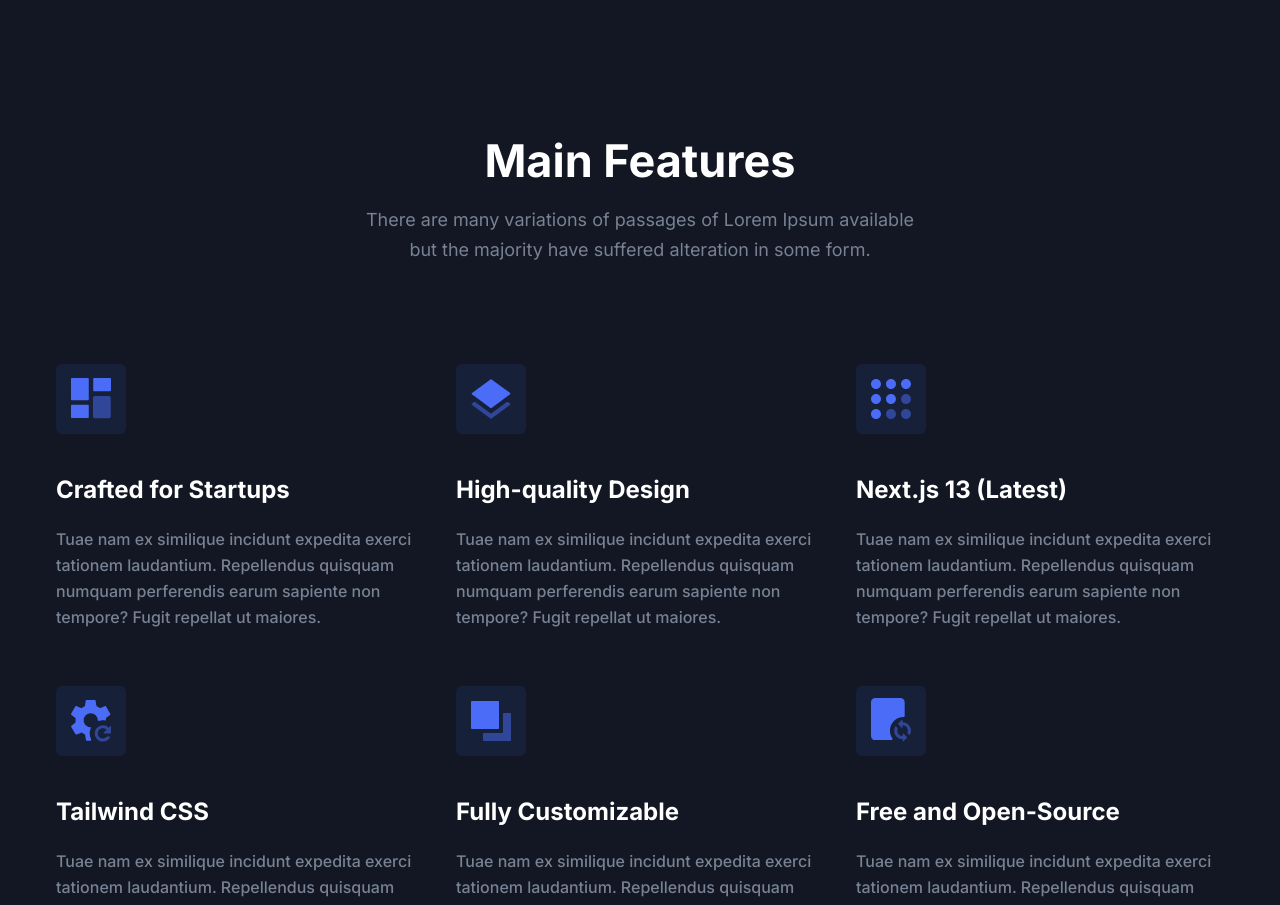
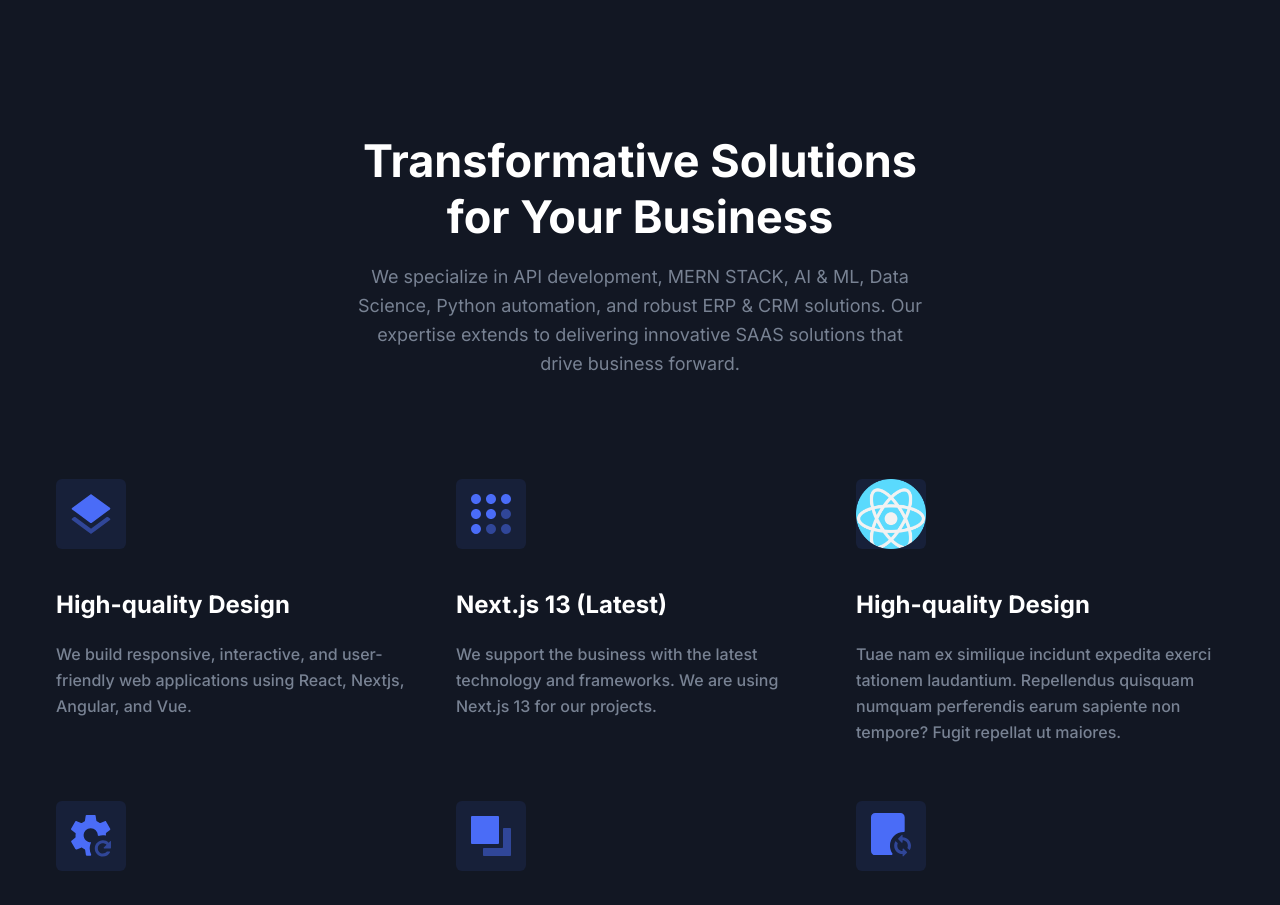
Before and after one commit to sddoc-in/sddoc.in, a Next.js app: page / in a window 1280 px wide. Shown: the part 740-1645 px from the top of the page. Built offline with nearby package versions, Linux system fonts and the light colour scheme.

Commit message:
added feature section data

```diff
--- a/components/Features/featuresData.tsx
+++ b/components/Features/featuresData.tsx
@@ -1,21 +1,6 @@
 import { Feature } from "@/types/feature";
-
+import Image from "next/image";
 const featuresData: Feature[] = [
-  {
-    id: 1,
-    icon: (
-      <svg width="40" height="41" viewBox="0 0 40 41" className="fill-current">
-        <path
-          opacity="0.5"
-          d="M37.7778 40.2223H24C22.8954 40.2223 22 39.3268 22 38.2223V20.0001C22 18.8955 22.8954 18.0001 24 18.0001H37.7778C38.8823 18.0001 39.7778 18.8955 39.7778 20.0001V38.2223C39.7778 39.3268 38.8823 40.2223 37.7778 40.2223Z"
-        />
-        <path d="M23.2222 0C22.6699 0 22.2222 0.447715 22.2222 1V12.3333C22.2222 12.8856 22.6699 13.3333 23.2222 13.3333H39C39.5523 13.3333 40 12.8856 40 12.3333V0.999999C40 0.447714 39.5523 0 39 0H23.2222ZM0 39C0 39.5523 0.447715 40 1 40H16.7778C17.3301 40 17.7778 39.5523 17.7778 39V27.6667C17.7778 27.1144 17.3301 26.6667 16.7778 26.6667H1C0.447716 26.6667 0 27.1144 0 27.6667V39ZM0 21.2222C0 21.7745 0.447715 22.2222 1 22.2222H16.7778C17.3301 22.2222 17.7778 21.7745 17.7778 21.2222V0.999999C17.7778 0.447714 17.3301 0 16.7778 0H1C0.447716 0 0 0.447715 0 1V21.2222Z" />
-      </svg>
-    ),
-    title: "Crafted for Startups",
-    paragraph:
-      "Tuae nam ex similique incidunt expedita exerci tationem laudantium. Repellendus quisquam numquam perferendis earum sapiente non tempore? Fugit repellat ut maiores.",
-  },
   {
     id: 1,
     icon: (
@@ -29,7 +14,7 @@
     ),
     title: "High-quality Design",
     paragraph:
-      "Tuae nam ex similique incidunt expedita exerci tationem laudantium. Repellendus quisquam numquam perferendis earum sapiente non tempore? Fugit repellat ut maiores.",
+      "We build responsive, interactive, and user-friendly web applications using React, Nextjs, Angular, and Vue.",
   },
   {
     id: 1,
@@ -43,6 +28,14 @@
       </svg>
     ),
     title: "Next.js 13 (Latest)",
+    paragraph:
+      "We support the business with the latest technology and frameworks. We are using Next.js 13 for our projects.",
+  },
+  {
+    id: 1,
+
+    icon:<Image src="/services/web/react-c.png" alt="Front-End Development" width={100} height={100} /> ,
+    title: "High-quality Design",
     paragraph:
       "Tuae nam ex similique incidunt expedita exerci tationem laudantium. Repellendus quisquam numquam perferendis earum sapiente non tempore? Fugit repellat ut maiores.",
   },
--- a/components/Features/index.tsx
+++ b/components/Features/index.tsx
@@ -19,8 +19,8 @@
       {/* <Code/> */}
         <div className="container">
           <SectionTitle
-            title="Main Features"
-            paragraph="There are many variations of passages of Lorem Ipsum available but the majority have suffered alteration in some form."
+            title="Transformative Solutions for Your Business"
+            paragraph="We specialize in API development, MERN STACK, AI & ML, Data Science, Python automation, and robust ERP & CRM solutions. Our expertise extends to delivering innovative SAAS solutions that drive business forward."
             center
           />
 
--- a/types/feature.ts
+++ b/types/feature.ts
@@ -1,6 +1,7 @@
+import Image from "next/image";
 export type Feature = {
   id: number;
-  icon: JSX.Element;
+  icon: React.ReactElement<typeof Image>;
   title: string;
   paragraph: string;
 };
```
